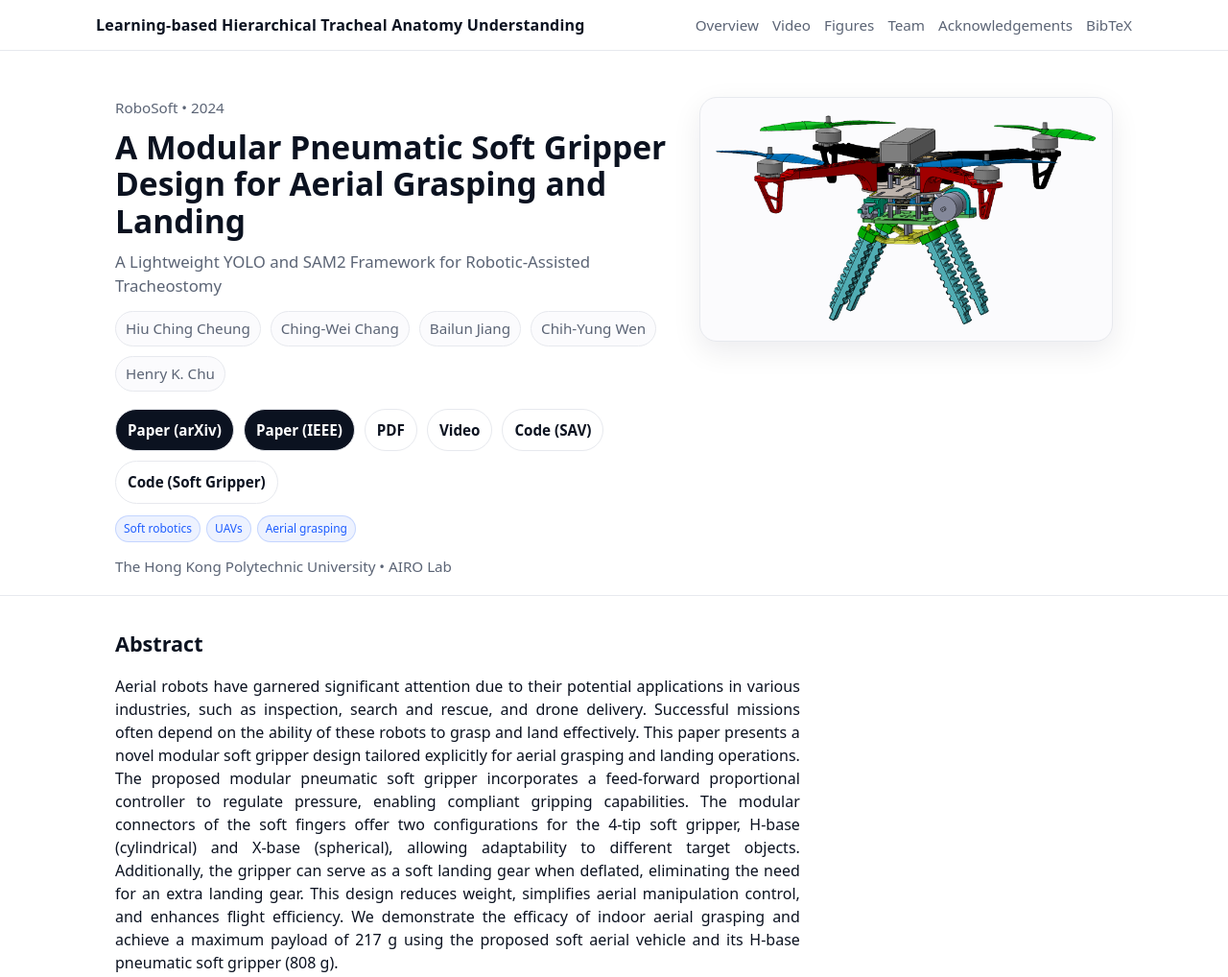
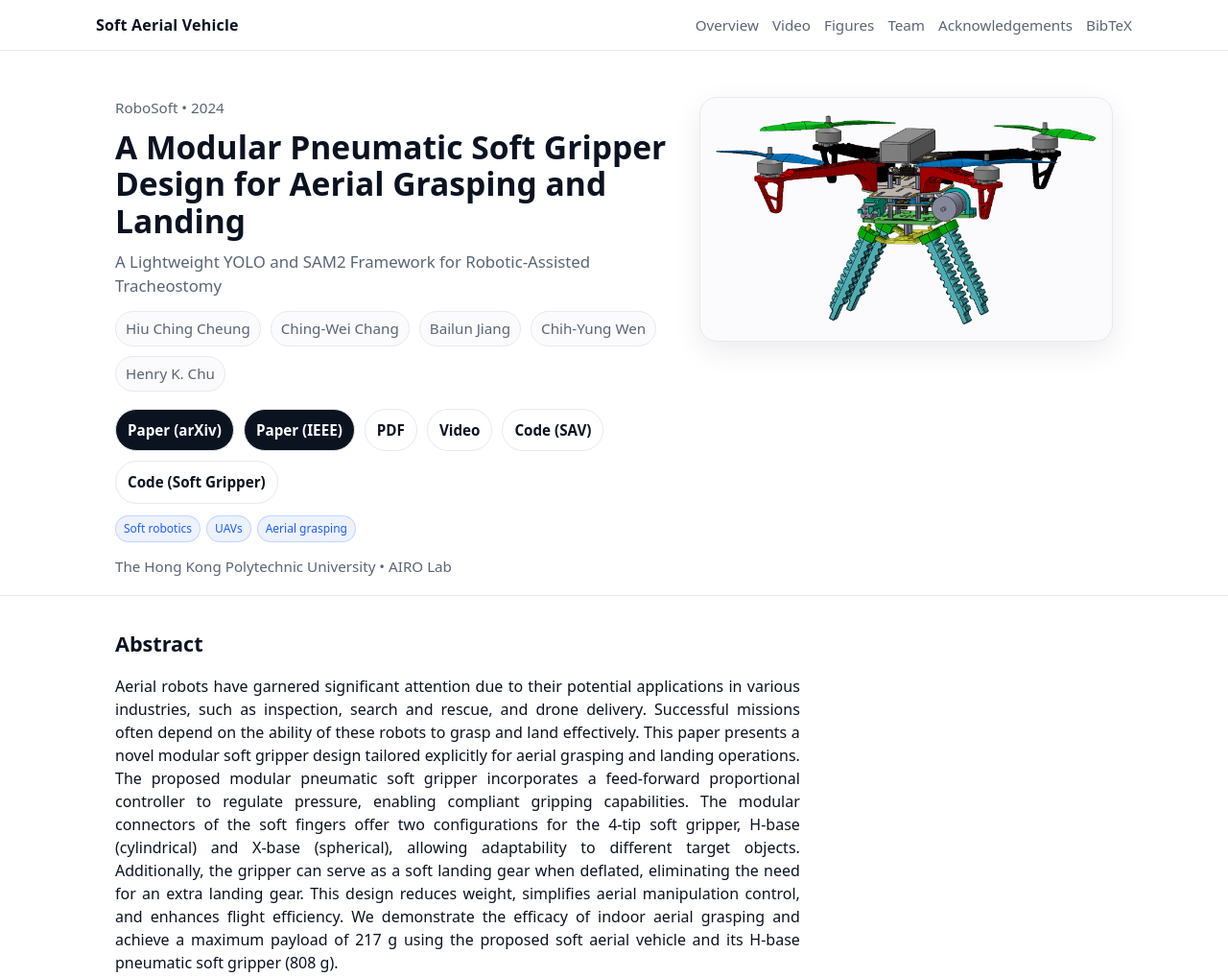
Before and after one commit to Athenachc/SAV, a plain HTML site: page index.html in a window 1280 px wide. Shown: the top 1018 px of the page at 96% size. Drawn offline with Linux system fonts and the light colour scheme.

Commit message:
rename sav

```diff
--- a/index.html
+++ b/index.html
@@ -18,7 +18,7 @@
 <body>
   <header class="topbar">
     <div class="container topbar-inner">
-      <a class="brand" href="#top">Learning-based Hierarchical Tracheal Anatomy Understanding</a>
+      <a class="brand" href="#top">Soft Aerial Vehicle</a>
       <nav class="nav">
         <a href="#overview">Overview</a>
         <a href="#video">Video</a>
@@ -35,7 +35,7 @@
       <div class="container hero-grid">
         <div>
           <div class="kicker" id="paper-venue">arXiv</div>
-          <h1 id="paper-title">Learning-based Hierarchical Tracheal Anatomy Understanding</h1>
+          <h1 id="paper-title">Soft Aerial Vehicle</h1>
           <p class="subtitle" id="paper-subtitle"></p>
 
           <div class="authors" id="author-list"></div>
```
